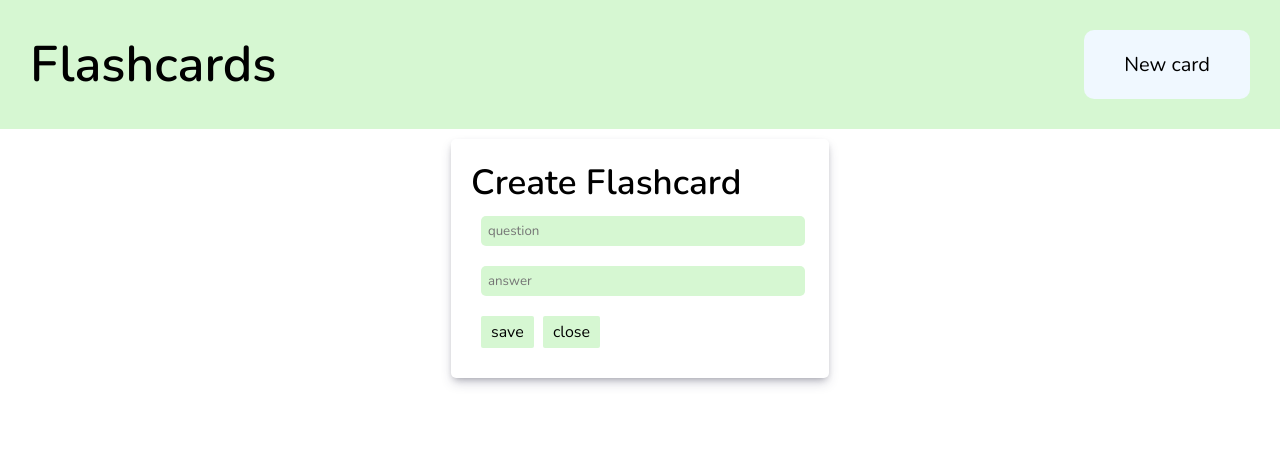
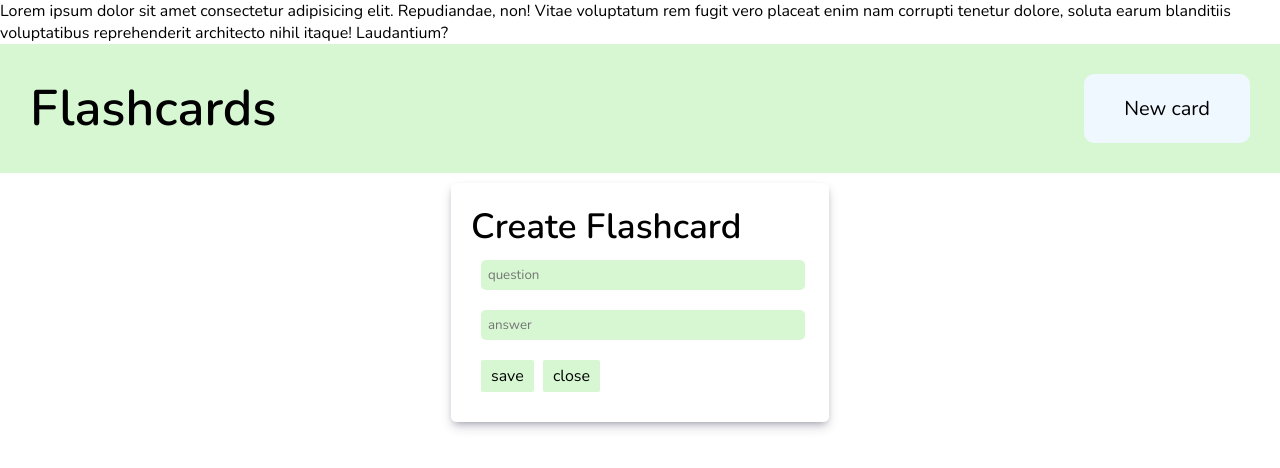
Before and after one commit to warriorBunny013/flashcard-project-js, a plain HTML site: page index.html in a window 1280 px wide. Drawn offline with nearby package versions, Linux system fonts and the light colour scheme.

Commit message:
initial commit ayushi

```diff
--- a/index.html
+++ b/index.html
@@ -14,6 +14,7 @@
     <title>Flashcards</title>
   </head>
   <body>
+    <p>Lorem ipsum dolor sit amet consectetur adipisicing elit. Repudiandae, non! Vitae voluptatum rem fugit vero placeat enim nam corrupti tenetur dolore, soluta earum blanditiis voluptatibus reprehenderit architecto nihil itaque! Laudantium?</p>
     <nav class="nav" id="nav">
       <h1>Flashcards</h1>
       <div class="operations">
```
